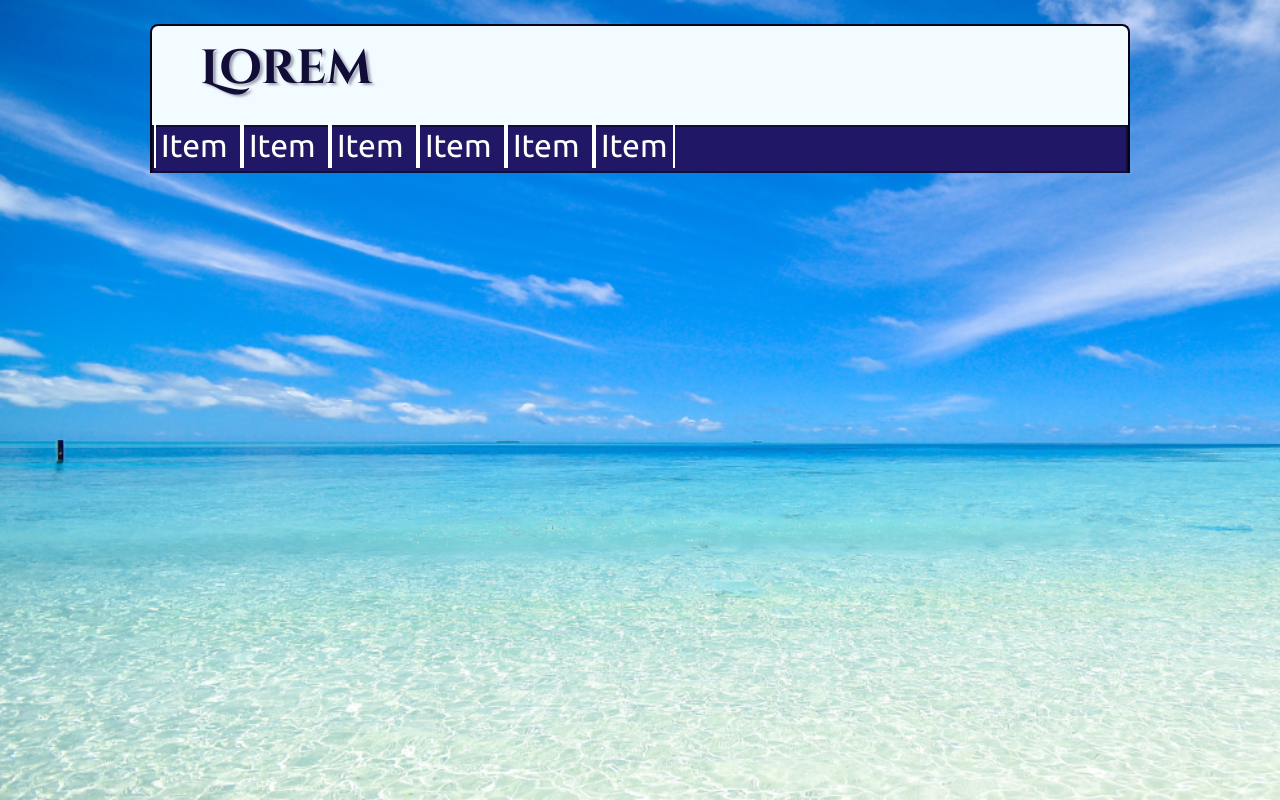
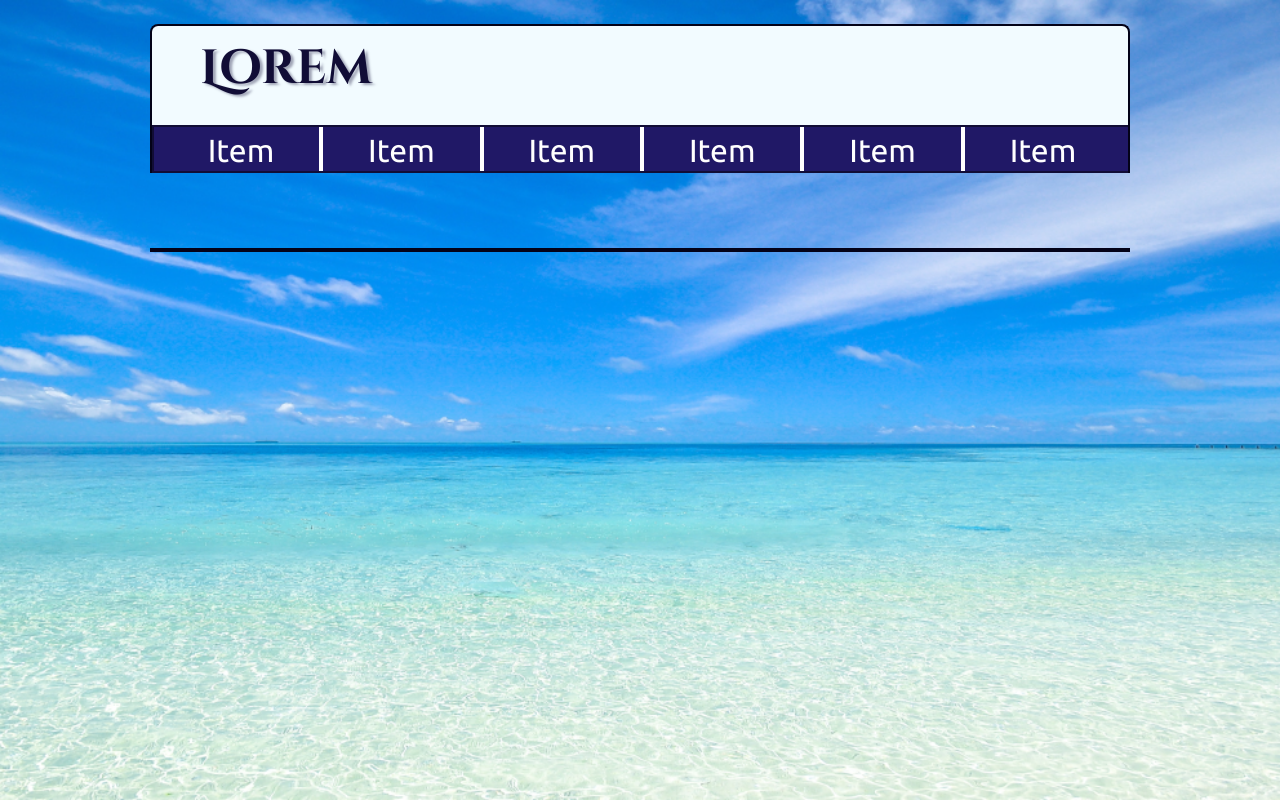
Before and after one commit to Gus1331/site-lightwater, a plain HTML site: page index.html in a window 1280 px wide. Drawn offline with Linux system fonts and the light colour scheme; a web font is replaced by a local one.

Commit message:
finish header

```diff
--- a/index.html
+++ b/index.html
@@ -1,5 +1,6 @@
 <!DOCTYPE html>
 <html lang="pt-br">
+
 <head>
     <meta charset="UTF-8">
     <meta http-equiv="X-UA-Compatible" content="IE=edge">
@@ -8,20 +9,22 @@
     <link rel="shortcut icon" href="content-full/icons/favicon.svg" type="image/svg+xml">
     <link rel="stylesheet" href="style.css">
 </head>
+
 <body>
+
     <header>
         <h1>Lorem</h1>
         <nav>
             <ul id="menu">
-                <li> Item </li>
-                <li> Item </li>
-                <li> Item </li>
-                <li> Item </li>
-                <li> Item </li>
-                <li> Item </li>
+                <li id="first"> <a href="">Item</a> </li><li> <a href="">Item</a> </li><li> <a href="">Item</a> </li><li> <a href="">Item</a> </li><li> <a href="">Item</a> </li><li id="last"> <a href="">Item</a> </li>
             </ul>
         </nav>
     </header>
 
+    <main>
+
+    </main>
+
 </body>
+
 </html>
--- a/style.css
+++ b/style.css
@@ -18,12 +18,12 @@
 }
 
 body{
-    background-image: url(content-full/back1.png);
-    background-attachment: fixed;
-    background-repeat: no-repeat;
+    background: rgb(96, 151, 223) url(content-full/back1.png) center center no-repeat fixed;
     background-size: cover;
     font-family: var(--text02);
 }
+
+/* Inicío do header e nav */
 
 header{
     background-color: rgb(242, 251, 255);
@@ -35,6 +35,7 @@ header{
     border: 2px solid rgb(3, 2, 24);
     border-bottom: 0;
     box-sizing: border-box;
+    overflow: hidden;
 }
 h1{
     font-size: 3em;
@@ -46,20 +47,57 @@ h1{
     text-shadow: 3px 2px 2.5px rgba(17, 13, 54, 0.363);
 }
 ul#menu{
+    width: 100%;
     height: 2.78em;
+    text-align: center;
+    font-family: var(--text02);
     background-color: var(--color02);
-    font-family: var(--text02);
-    color: white;
+    border: 2px solid var(--color01);
+    overflow: hidden;
     list-style-type: none;
-    display: block;
-    border: 2px solid var(--color01);
 }
 ul#menu>li{
-    display: inline;
+    display: inline-block;
+    width: 15%;
     padding: 5px;
-    font-size: 2em;
     margin: auto;
     text-align: center;
+    font-size: 2em;
     border-left: 2px solid rgb(255, 255, 255);
     border-right: 2px solid rgb(255, 255, 255);
 }
+@media screen and (max-width: 805px){ /* para responsividade da nav */
+    ul#menu>li{
+        width: 13%;
+    }
+}
+ul#menu > li#first{
+    border-left: none;
+}
+ul#menu > li#last{
+    border-right: none;
+}
+li > a{
+    text-decoration: none;
+    color: rgb(255, 255, 255);
+}
+li > a:hover{
+    color: rgba(255, 255, 255, 0.719);
+}
+li > a:active{
+    color: rgb(255, 255, 255);
+}
+
+/* Fim do header */
+
+/* Inicío do main e conteúdo */
+
+main{
+    background-color: rgb(242, 251, 255);
+    max-width: 980px;
+    margin: auto;
+    margin-top: 75px;
+    border: 2px solid rgb(3, 2, 24);
+    box-sizing: border-box;
+    overflow: hidden;
+}
```
Also changed, not shown: 1 other file.
